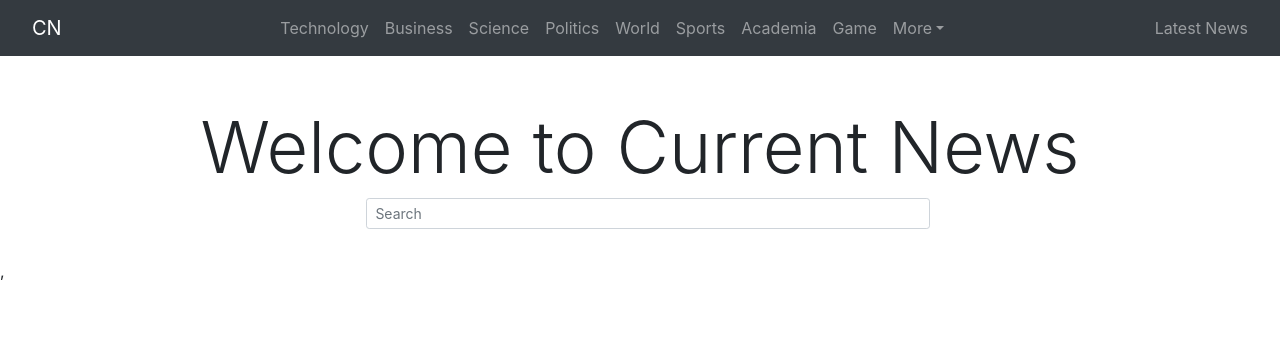
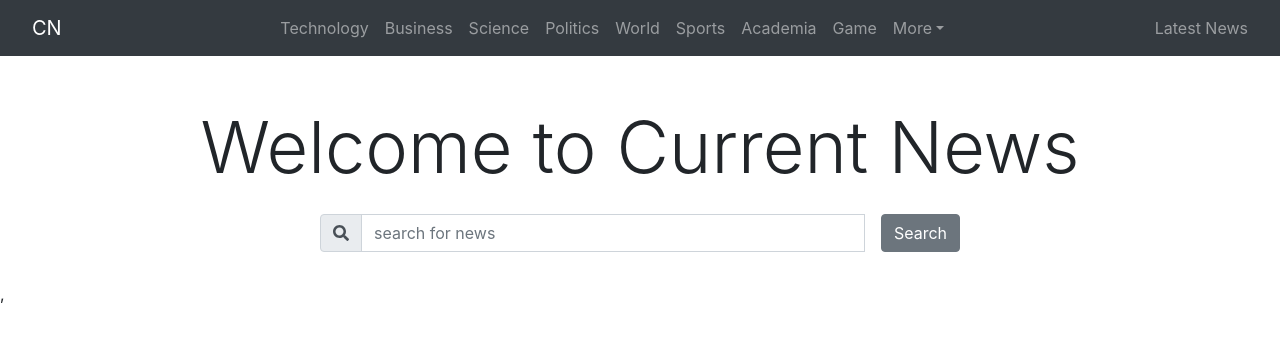
Before and after one commit to sfahadh/Currents-API, a React (Create React App) app: page / in a window 1280 px wide. Shown: the top 338 px of the page. Built offline with nearby package versions, Linux system fonts and the light colour scheme; no server answers.

Commit message:
customized search bar with font awesome icon and search button

```diff
--- a/src/components/home/home.css
+++ b/src/components/home/home.css
@@ -1,4 +1,3 @@
-.active-purple-2 input.form-control[type=text]:focus:not([readonly]) {
-    border-bottom: 1px solid #ce93d8;
-    box-shadow: 0 1px 0 0 #ce93d8;
+.input-group {
+    width: 50vw !important;
 }
--- a/src/components/home/searchbar.jsx
+++ b/src/components/home/searchbar.jsx
@@ -1,15 +1,23 @@
 import React from 'react';
 import { FontAwesomeIcon } from '@fortawesome/react-fontawesome'
+import { faSearch } from "@fortawesome/free-solid-svg-icons";
+import { Button } from 'react-bootstrap';
+
 import './home.css'
 
 const searchBar = () => {
     return (
         <>
-            <h1 className="text-center display-3 mt-5">Welcome to Current News</h1>
-            <FontAwesomeIcon icon="search" />
-            <form class="form-inline d-flex justify-content-center md-form form-sm mt-0">
-                <input class="form-control form-control-sm ml-3 w-50" type="text" placeholder="Search"
+            <h1 className="text-center display-3 mt-5 mb-4">Welcome to Current News</h1>
+            <form class="form-inline d-flex justify-content-center input-group m-auto">
+                <div className="input-group-prepend">
+                    <span className="input-group-text">
+                        <FontAwesomeIcon icon={faSearch} />
+                    </span>
+                </div>
+                <input className="form-control my-0 py-1 w-50" type="text" placeholder="search for news"
                     aria-label="Search" />
+                <Button className="ml-3" variant="secondary">Search</Button>{' '}
             </form>
         </>
     );
```
